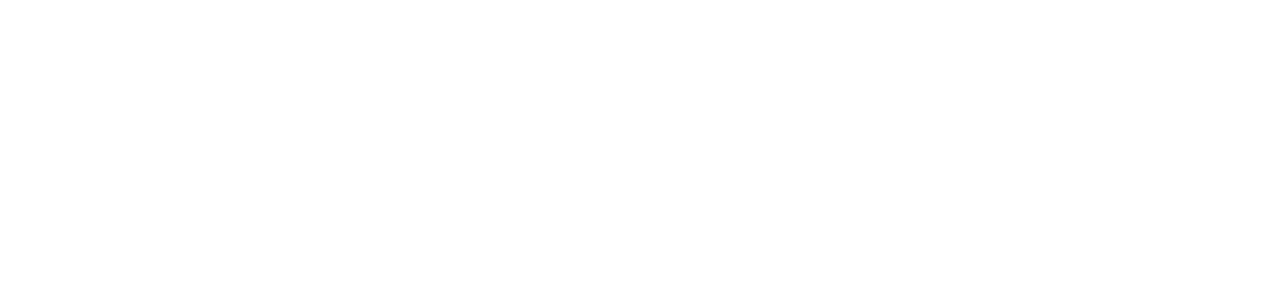
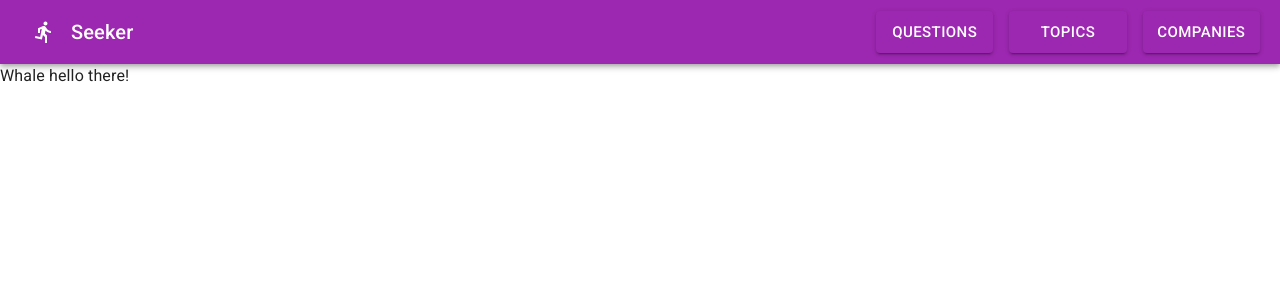
Before and after one commit to RFB-Projects/Seeker, a React app: page / in a window 1280 px wide. Shown: the top 300 px of the page. Built offline with nearby package versions, Linux system fonts and the light colour scheme.

Commit message:
set up router

```diff
--- a/client/App.jsx
+++ b/client/App.jsx
@@ -1,13 +1,50 @@
 import React, {useState} from 'react';
-// import './stylesheets/styles.css';
+import './stylesheets/styles.css';
+import {Outlet, Link} from 'react-router-dom'
+import { AppBar, CssBaseline, Grid, Toolbar, Button, IconButton, Typography } from '@mui/material';
+import DirectionsRunIcon from '@mui/icons-material/DirectionsRun';
 
 const App = () => {
     const [selectedTab, setSelectedTab] = useState(0);
+    let coloration = ["", "", "", ""].map((s, i) => i === selectedTab ? "primary" : "secondary")
+    console.log(coloration)
 
     return(
-             <div>
-
-            </div>
+        <>
+            <CssBaseline/>
+            <AppBar position="relative" color='secondary'>
+                <Toolbar>
+                    <Link to="/" style={{textDecoration:'none'}}>
+                        <div id="clickable-icon-group">
+                            <IconButton disableRipple={true} onClick={() => setSelectedTab(0)}>
+                                    <DirectionsRunIcon sx={{marginRight:'15px', color:'white'}}></DirectionsRunIcon>
+                                <Typography variant="h6" color='white'>
+                                    Seeker
+                                </Typography>
+                            </IconButton>
+                        </div>
+                    </Link>
+                    <Grid container spacing={2} sx={{width:'400px', position:'absolute', right:'0px', marginRight:'20px'}}>
+                        <Grid item xs={4}>
+                            <Link to="/questions" style={{textDecoration:'none'}}>
+                                <Button variant="contained" size='large' sx={{width:'100%'}} color={coloration[1]} onClick={() => setSelectedTab(1)}>Questions</Button>
+                            </Link>
+                        </Grid>
+                        <Grid item xs={4}>
+                            <Link to="/topics" style={{textDecoration:'none'}}>
+                                <Button variant="contained" size='large' sx={{width:'100%'}} color={coloration[2]} onClick={() => setSelectedTab(2)}>Topics</Button>
+                            </Link>
+                        </Grid>
+                        <Grid item xs={4}>
+                            <Link to="/companies" style={{textDecoration:'none'}}>
+                                <Button variant="contained" size='large'sx={{width:'100%'}} color={coloration[3]} onClick={() => setSelectedTab(3)} >Companies</Button>
+                            </Link>
+                        </Grid>
+                    </Grid>
+                </Toolbar>
+            </AppBar>
+            <Outlet />
+        </>
     )
 }
 
--- a/client/Pages/QuestionsPage/QuestionsPage.jsx
+++ b/client/Pages/QuestionsPage/QuestionsPage.jsx
@@ -1,6 +1,5 @@
 import React, {useState, useEffect} from 'react';
 import { Typography, AppBar, Card, CardActions, CardContent, CardMedia, CssBaseline, Grid, Toolbar, Container, Button, Stack, Paper, TextField } from '@mui/material';
-import DirectionsRunIcon from '@mui/icons-material/DirectionsRun';
 import AddQuestionPopUp from './AddQuestionPopUp';
 // import QuestionPopUp from './EditQuestionPopUp'
 import Question from './Question'
@@ -17,49 +16,29 @@
 const QuestionsPage = () => {
     const [questions, setQuestions] = useState([]);
     const [userId, setUserId] = useState(1); // CHANGE TO NULL
-    const [currentSelection, setCurrentSelection] = useState({title:'Initial', blurb:'State'}); // redundant?
-    // const [trigger, setTrigger] = useState(false);
+    // const [currentSelection, setCurrentSelection] = useState({title:'Initial', blurb:'State'}); // redundant?
     const [addQuestionTrigger, setAddQuestionTrigger] = useState(false);
-    // const [renderConfirmDelete, setRenderConfirmDelete] = useState(false);
-    const [titleToDelete, setTitleToDelete] = useState('')
-    const [tempBool, setTempBool] = useState(false); // temporary
-
-    console.log("addQuestionTrigger",addQuestionTrigger)
-    console.log('questions', questions)
-
 
     useEffect(() => {
         async function getQuestions() {
             try{
-                const user_id = 1 // CHANGE HERE
-                // const reqBody = { user_id: 1 } // hard coded for now (change)
-                // const fetchParams = {
-                //     method: "POST",
-                //     headers: {
-                //         "Content-Type": "application/json"
-                //     },
-                //     body: JSON.stringify(reqBody)
-                // }
-                const response = await fetch(`/api/question/getQuestions/${userId}`)//, fetchParams)
+                const response = await fetch(`/api/question/getQuestions/${userId}`)
                 const result = await response.json()
-                // console.log(result) // adjust user_id
-                console.log('result', result)
                 setQuestions(result)
             } catch (err) {
                 console.log("whoops")
                 console.log(err)
             }
         }
-        if (tempBool) getQuestions()
-    }, [tempBool])
+        getQuestions()
+    }, [])
 
     // const renderedQuestions = questions.map((s, i) => <Question key={i} title={s.title} onClick={() => {setCurrentSelection({title:s.title, textBody:s.textBody}) ; setTrigger(true)}}/>);
     const renderedQuestions = questions.map((s, i) => <Question key={i} title={s.title} blurb={s.blurb} userId={userId} setQuestions={setQuestions}/>)
 
     return(
         <>
-            <CssBaseline />
-            <AppBar position="relative" color='secondary'>
+            {/* <AppBar position="relative" color='secondary'>
                 <Toolbar >
                     <DirectionsRunIcon sx={{marginRight:'15px'}}></DirectionsRunIcon>
                     <Typography variant="h6">
@@ -71,9 +50,9 @@
                         <Grid item xs={4}><Button variant="contained" size='large'sx={{width:'100%'}} >Companies</Button></Grid>
                     </Grid>
                 </Toolbar>
-            </AppBar>
+            </AppBar> */}
             <main>
-                <Container maxwidth='m' align='center' sx={{border:1}}>
+                <Container maxwidth='m' align='center'>
                     <Grid container >
                         <Grid item xs={12}>
                             <Typography variant="h2" style={{marginTop: '50px', marginBottom: '30px'}}>Anyy quueestions?</Typography>
@@ -92,20 +71,11 @@
                 <Container style={{marginTop:'50px'}} sx={{border:1}} >
                     <Stack spacing={3} align='center'>
                         {renderedQuestions}
-                        {/* <Button style={{height:'50px'}} color='success'><Typography variant='h5' onClick={() => setTrigger(true)}>Tell me about yourself</Typography></Button>
-                        <Paper style={{height:'50px'}}><Typography variant='h5'>Tell me about yourself</Typography></Paper> */}
-
                     </Stack>
                 </Container>
                 {addQuestionTrigger && (
                     <AddQuestionPopUp questions={questions} userId={userId} setQuestions={setQuestions} setAddQuestionTrigger={setAddQuestionTrigger}/>
                 )}
-                {/* {trigger && (
-                    <QuestionPopUp setTrigger={setTrigger} title={currentSelection.title} blurb={currentSelection.blurb}></QuestionPopUp>
-                )} */}
-                {/* {renderConfirmDelete && (
-                    <ConfirmDeletePopUp titleToDelete={titleToDelete} setTitleToDelete={setTitleToDelete} setRenderConfirmDelete={setRenderConfirmDelete} />
-                )} */}
             </main>
         </>
     )
--- a/client/index.js
+++ b/client/index.js
@@ -3,8 +3,8 @@
 import { createRoot } from 'react-dom/client';
 import { BrowserRouter, Routes, Route } from 'react-router-dom';
 import App from './App.jsx';
-import QuestionsPage from './Pages/QuestionsPage/QuestionsPage';
-import TopicsPage from './Pages/TopicsPage/TopicsPage';
+import QuestionsPage from './Pages/QuestionsPage/QuestionsPage.jsx';
+import TopicsPage from './Pages/TopicsPage/TopicsPage.jsx';
 import CompanyPage from './Pages/CompanyPage/CompanyPage.jsx';
 import WelcomePage from './Pages/WelcomePage/WelcomePage.jsx';
 
@@ -15,7 +15,7 @@
   <BrowserRouter>
   <Routes>
     <Route path="/" element={<App/>}>
-        <Route path='welcome' element={<WelcomePage/>}></Route>
+        <Route path='/' element={<WelcomePage/>}></Route>
         <Route path='questions' element={<QuestionsPage/>}></Route>
         <Route path='topics' element={<TopicsPage/>}></Route>
         <Route path='companies' element={<CompanyPage/>}></Route>
--- a/client/stylesheets/styles.css
+++ b/client/stylesheets/styles.css
@@ -1,3 +1,10 @@
 body {
     background-color: blue
 }
+
+#clickable-icon-group{
+    display:flex;
+    flex-direction: row;
+    align-items: center;
+    /* text-decoration: none; */
+}
```
